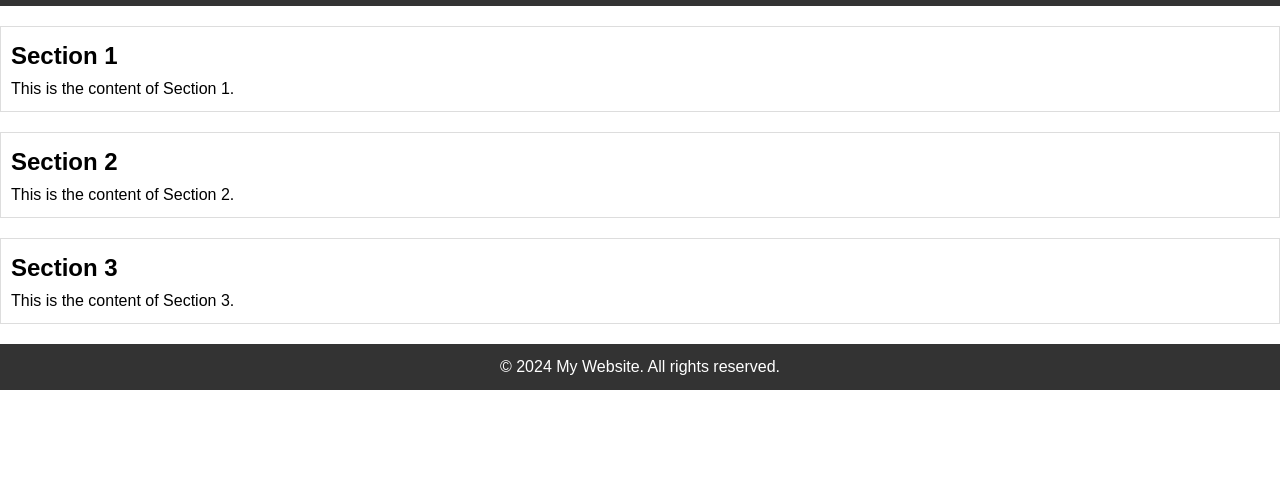
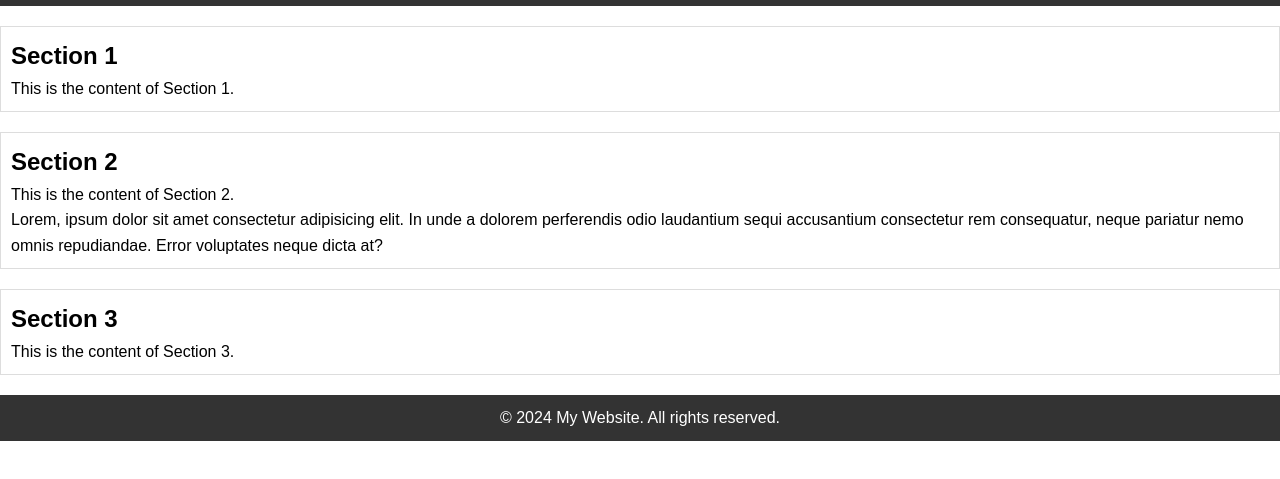
Before and after one commit to sanaeAtt/tp, a plain HTML site: page index.html in a window 1280 px wide. Shown: the part 85-564 px from the top of the page. Drawn offline with Linux system fonts and the light colour scheme.

Commit message:
version 2

```diff
--- a/index.html
+++ b/index.html
@@ -21,6 +21,10 @@
     <section id="section2">
         <h2>Section 2</h2>
         <p>This is the content of Section 2.</p>
+        <p>Lorem, ipsum dolor sit amet consectetur adipisicing elit.
+             In unde a dolorem perferendis odio laudantium sequi accusantium
+             consectetur rem consequatur,
+            neque pariatur nemo omnis repudiandae. Error voluptates neque dicta at?</p>
     </section>
 
     <section id="section3">
```
